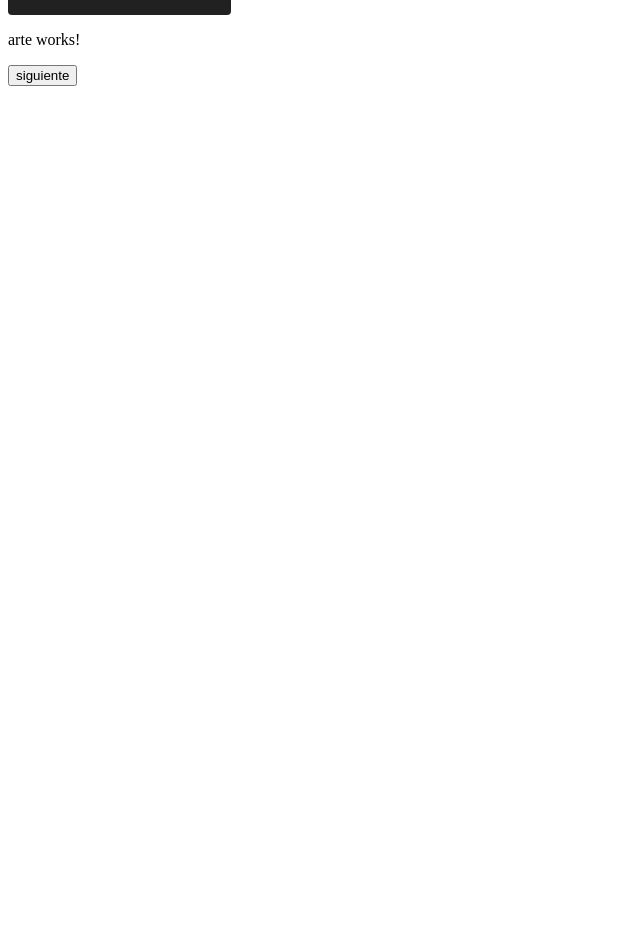
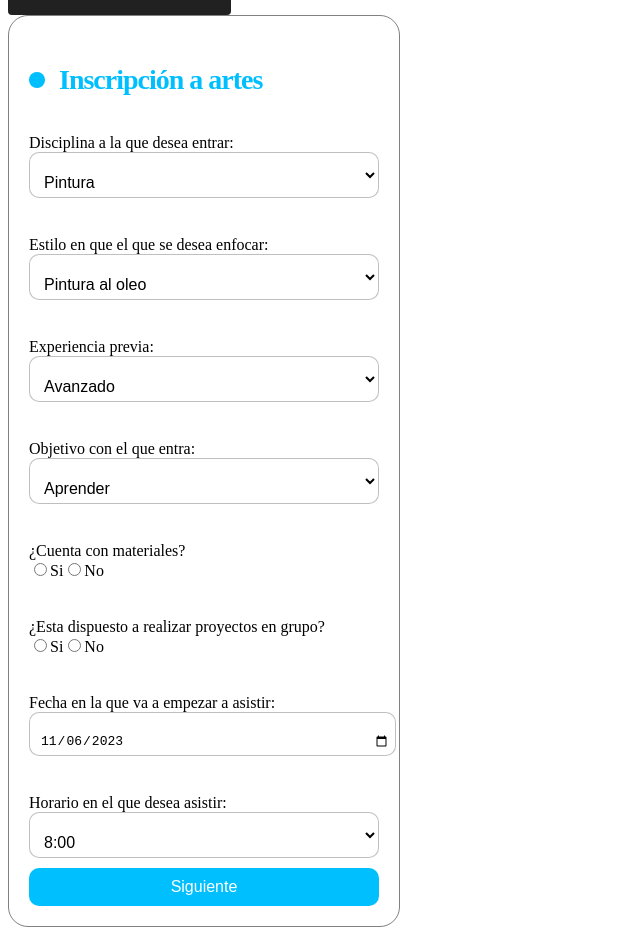
Before and after one commit to SantiagoBonillaGuevara/proyecto3, an Angular app: page /arte in a window 1280 px wide. Shown: the part 260-1195 px from the top of the page, without its empty margins (0-640 px from the left). Before the commit the page ends 800 px from the top, so only its background shows below. Built offline with nearby package versions, Linux system fonts and the light colour scheme.

Commit message:
formulario arte completo

```diff
--- a/src/app/app.module.ts
+++ b/src/app/app.module.ts
@@ -1,5 +1,6 @@
 import { NgModule } from '@angular/core';
 import { BrowserModule } from '@angular/platform-browser';
+import { ReactiveFormsModule } from '@angular/forms';
 
 import { AppRoutingModule } from './app-routing.module';
 import { AppComponent } from './app.component';
@@ -22,7 +23,8 @@ import { DatosMedicosComponent } from './componentes/datos-medicos/datos-medicos
   ],
   imports: [
     BrowserModule,
-    AppRoutingModule
+    AppRoutingModule,
+    ReactiveFormsModule
   ],
   providers: [],
   bootstrap: [AppComponent]
--- a/src/app/componentes/arte/arte.component.css
+++ b/src/app/componentes/arte/arte.component.css
@@ -1,3 +1,115 @@
 #html{
     background-image: linear-gradient(to right top, #051937, #004d7a, #008793, #00bf72, #a8eb12);
 }
+.form {
+    display: flex;
+    flex-direction: column;
+    gap: 10px;
+    max-width: 350px;
+    padding: 20px;
+    border-radius: 20px;
+    position: relative;
+    background-color: white;
+    color: #000000;
+    border: 1px solid gray;
+  }
+
+  .title {
+    font-size: 28px;
+    font-weight: 600;
+    letter-spacing: -1px;
+    position: relative;
+    display: flex;
+    align-items: center;
+    padding-left: 30px;
+    color: #00bfff;
+  }
+
+  .title::before {
+    width: 18px;
+    height: 18px;
+  }
+
+  .title::after {
+    width: 18px;
+    height: 18px;
+    animation: pulse 1s linear infinite;
+  }
+
+  .title::before,
+  .title::after {
+    position: absolute;
+    content: "";
+    height: 16px;
+    width: 16px;
+    border-radius: 50%;
+    left: 0px;
+    background-color: #00bfff;
+  }
+  .form label {
+    position: relative;
+  }
+
+  .form label .input {
+    background-color: #ffffff;
+    color: #000000;
+    width: 100%;
+    padding: 20px 05px 05px 10px;
+    outline: 0;
+    border: 1px solid rgba(95, 95, 95, 0.397);
+    border-radius: 10px;
+  }
+
+  .form label .input + span {
+    color: rgba(0, 0, 0, 0.5);
+    position: absolute;
+    left: 10px;
+    top: 0px;
+    font-size: 0.9em;
+    cursor: text;
+    transition: 0.3s ease;
+  }
+
+  .form label .input:placeholder-shown + span {
+    top: 12.5px;
+    font-size: 0.9em;
+  }
+
+  .form label .input:focus + span,
+  .form label .input:valid + span {
+    color: #00bfff;
+    top: 0px;
+    font-size: 0.7em;
+    font-weight: 600;
+  }
+
+  .input {
+    font-size: medium;
+  }
+
+  .submit {
+    border: none;
+    outline: none;
+    padding: 10px;
+    border-radius: 10px;
+    color: #fff;
+    font-size: 16px;
+    transform: .3s ease;
+    background-color: #00bfff;
+  }
+
+  .submit:hover {
+    background-color: #00bfff96;
+  }
+
+  @keyframes pulse {
+    from {
+      transform: scale(0.9);
+      opacity: 1;
+    }
+
+    to {
+      transform: scale(1.8);
+      opacity: 0;
+    }
+  }
--- a/src/app/componentes/arte/arte.component.html
+++ b/src/app/componentes/arte/arte.component.html
@@ -1,2 +1,100 @@
-<p>arte works!</p>
-<button (click)="irDatosPersonales()">siguiente</button>
+<form class="form" [formGroup]="arteForm" (ngSubmit)="irDatosPersonales()">
+    <p class="title">Inscripción a artes</p>
+        <label>
+            Disciplina a la que desea entrar:
+            <select id="disciplina" class="input" type="text" placeholder="" required="">
+                <option value="pintura">Pintura</option>
+                <option value="teatro">Teatro</option>
+                <option value="danza">Danza</option>
+                <option value="artes plasticas">Artes plasticas</option>
+            </select>
+        </label>
+        <br>
+        <label>
+            Estilo en que el que se desea enfocar:
+            <select id="estilo" class="input" type="text" placeholder="" required="">
+                <option value="P">Pintura al oleo</option>
+                <option value="P">Pintura acrilica</option>
+                <option value="P">Acuarela</option>
+                <option value="P">Pintura pastel</option>
+                <option value="P">Pintura aerografica</option>
+                <option value="D">Ballet</option>
+                <option value="D">Clasica</option>
+                <option value="D">Popular</option>
+                <option value="D">Moderna</option>
+                <option value="T">Teatro tragedia</option>
+                <option value="T">Teatro comedia</option>
+                <option value="T">Teatro drama</option>
+                <option value="T">Teatro musical</option>
+                <option value="AP">Escultura</option>
+                <option value="AP">Ceramica</option>
+                <option value="AP">Orfebreria</option>
+                <option value="AP">Dibujo</option>
+                <option value="O">Otro</option>
+            </select>
+        </label>
+        <br>
+    <label>
+        Experiencia previa:
+        <select id="experiencia" class="input" type="text" placeholder="" required="">
+            <option value="ADV">Avanzado</option>
+            <option value="INT">Intermedio</option>
+            <option value="BS">Basico</option>
+            <option value="PR">Principiante</option>
+        </select>
+    </label>
+    <br>
+    <label>
+        Objetivo con el que entra:
+        <select id="objetivo" class="input" type="text" placeholder="" required="">
+            <option value="A">Aprender</option>
+            <option value="M">Mejorar</option>
+            <option value="C">Conocer gente</option>
+            <option value="PR">Pasar el rato</option>
+            <option value="OT">Otro</option>
+        </select>
+    </label>
+    <br>
+    <label>
+        ¿Cuenta con materiales?
+        <form>
+            <input  type="radio" id="si" name="materiales" value="si">
+            <label for="si">Si</label>
+
+            <input  type="radio" id="No" name="materiales" value="no">
+            <label for="no">No</label>
+
+        </form>
+    </label>
+    <br>
+    <label>
+        ¿Esta dispuesto a realizar proyectos en grupo?
+        <form>
+            <input type="radio" id="si" name="materiales" value="si">
+            <label for="si">Si</label>
+
+            <input   type="radio" id="No" name="materiales" value="no">
+            <label for="no">No</label>
+        </form>
+    </label>
+    <br>
+    <label>
+        <label for="fecha">Fecha en la que va a empezar a asistir:</label>
+        <input required type="date" class="input" id="fecha" formControlName="fecha" [min]="fechaActual">
+    </label>
+
+    <br>
+    <label>
+        <label for="fecha">Horario en el que desea asistir:</label>
+        <select id="horario" class="input" type="text" placeholder="" required="">
+            <option value="H">8:00</option>
+            <option value="H">11:00</option>
+            <option value="H">12:00</option>
+            <option value="H">16:00</option>
+            <option value="H">14:00</option>
+        </select>
+    </label>
+
+    <button class="submit" type="submit">Siguiente</button>
+
+</form>
--- a/src/app/componentes/arte/arte.component.ts
+++ b/src/app/componentes/arte/arte.component.ts
@@ -1,17 +1,36 @@
 import { Component,OnInit,HostBinding } from '@angular/core';
 import { Router } from '@angular/router';
+import {FormBuilder, FormGroup, Validators} from '@angular/forms'
+
 @Component({
   selector: 'app-arte',
   templateUrl: './arte.component.html',
   styleUrls: ['./arte.component.css']
 })
+
 export class ArteComponent implements OnInit {
-  ngOnInit(): void {
+arteForm!:FormGroup;
+fechaActual: string;
 
+ngOnInit() {
+
+}
+  @HostBinding('style.display') display = 'block';
+  constructor(private fb: FormBuilder, private router: Router){
+    this.fechaActual = new Date().toISOString().split('T')[0];
+
+    this.arteForm = this.fb.group({
+      disciplina: ['', Validators.required],
+      estilo: ['', Validators.required],
+      experiencia: ['', Validators.required],
+      objetivo: ['', Validators.required],
+      materiales: ['', Validators.required],
+      proyectosEnGrupo: ['', Validators.required],
+      fecha: [this.fechaActual, Validators.required],
+      horario: ['', Validators.required]
+    });
   }
-  @HostBinding('style.display') display = 'block';
-  constructor(private router: Router){
-  }
+
   irDatosPersonales(){
     this.display = 'none';
     this.router.navigate(['/datosPersonales'])
```
